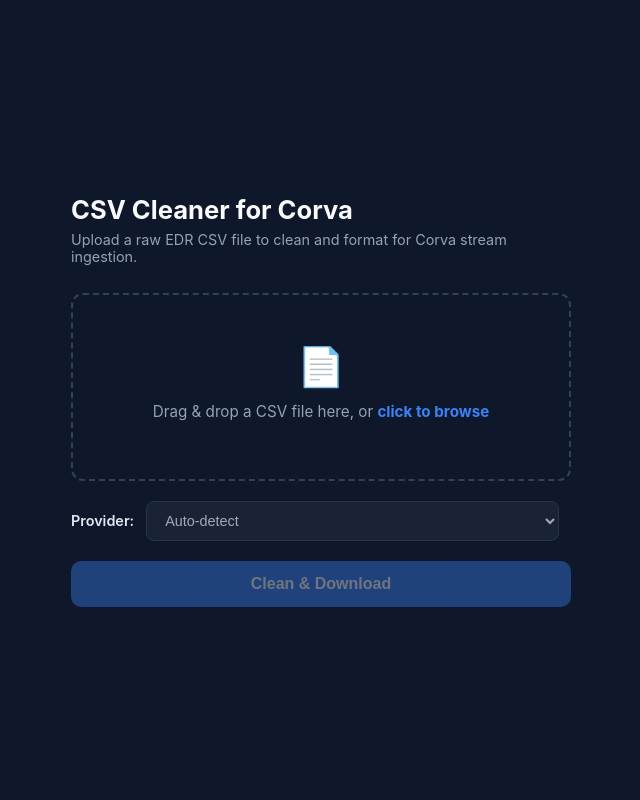
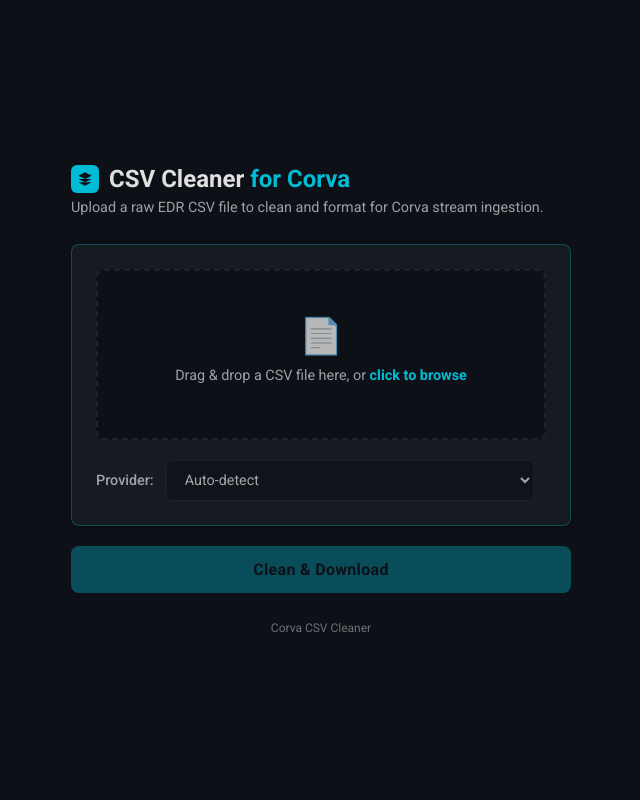
Before and after one commit to emanuelbyas-design/csv-cleaner-corva, a Flask app: page / in a window 1280 px wide. Shown: the whole page, without its empty margins (319-959 px from the left). Run offline with Flask 3, Linux system fonts and the light colour scheme.

Commit message:
Add Corva theme styling and file splitting for large CSVs

```diff
--- a/web/templates/index.html
+++ b/web/templates/index.html
@@ -4,13 +4,31 @@
     <meta charset="UTF-8">
     <meta name="viewport" content="width=device-width, initial-scale=1.0">
     <title>CSV Cleaner for Corva</title>
+    <link rel="preconnect" href="https://fonts.googleapis.com">
+    <link rel="preconnect" href="https://fonts.gstatic.com" crossorigin>
+    <link href="https://fonts.googleapis.com/css2?family=Roboto:wght@400;500;700&display=swap" rel="stylesheet">
     <style>
+        :root {
+            --bg-primary: #0d1117;
+            --bg-secondary: #161b22;
+            --bg-tertiary: #21262d;
+            --accent-cyan: #00bcd4;
+            --accent-cyan-hover: #00acc1;
+            --accent-green: #4caf50;
+            --accent-red: #f44336;
+            --text-primary: #e0e0e0;
+            --text-secondary: rgba(255, 255, 255, 0.6);
+            --text-muted: rgba(255, 255, 255, 0.4);
+            --border-subtle: rgba(255, 255, 255, 0.08);
+            --border-accent: rgba(0, 188, 212, 0.3);
+        }
+
         * { margin: 0; padding: 0; box-sizing: border-box; }
 
         body {
-            font-family: -apple-system, BlinkMacSystemFont, "Segoe UI", Roboto, sans-serif;
-            background: #0f172a;
-            color: #e2e8f0;
+            font-family: 'Roboto', sans-serif;
+            background: var(--bg-primary);
+            color: var(--text-primary);
             min-height: 100vh;
             display: flex;
             align-items: center;
@@ -23,58 +41,96 @@
             padding: 20px;
         }
 
+        .header {
+            display: flex;
+            align-items: center;
+            gap: 10px;
+            margin-bottom: 6px;
+        }
+
+        .logo-mark {
+            width: 28px;
+            height: 28px;
+            border-radius: 6px;
+            background: var(--accent-cyan);
+            display: flex;
+            align-items: center;
+            justify-content: center;
+            flex-shrink: 0;
+        }
+
+        .logo-mark svg {
+            width: 16px;
+            height: 16px;
+            fill: var(--bg-primary);
+        }
+
         h1 {
-            font-size: 1.6rem;
+            font-size: 1.5rem;
             font-weight: 700;
-            margin-bottom: 6px;
-            color: #f8fafc;
+            color: var(--text-primary);
+        }
+
+        h1 span {
+            color: var(--accent-cyan);
         }
 
         .subtitle {
-            color: #94a3b8;
+            color: var(--text-secondary);
             font-size: 0.9rem;
             margin-bottom: 28px;
         }
 
+        .card {
+            background: var(--bg-secondary);
+            border: 1px solid var(--border-accent);
+            border-radius: 8px;
+            padding: 24px;
+            margin-bottom: 20px;
+            box-shadow: 0 2px 8px rgba(0, 0, 0, 0.3);
+            transition: border-color 0.3s ease, box-shadow 0.3s ease;
+        }
+
         .drop-zone {
-            border: 2px dashed #334155;
-            border-radius: 12px;
-            padding: 48px 24px;
+            border: 2px dashed rgba(255, 255, 255, 0.08);
+            border-radius: 8px;
+            padding: 44px 24px;
             text-align: center;
             cursor: pointer;
             transition: border-color 0.2s, background 0.2s;
-            margin-bottom: 20px;
+            background: var(--bg-primary);
         }
 
         .drop-zone:hover, .drop-zone.dragover {
-            border-color: #3b82f6;
-            background: rgba(59, 130, 246, 0.06);
+            border-color: var(--accent-cyan);
+            background: rgba(0, 188, 212, 0.04);
         }
 
         .drop-zone.has-file {
-            border-color: #22c55e;
-            background: rgba(34, 197, 94, 0.06);
+            border-color: var(--accent-green);
+            background: rgba(76, 175, 80, 0.04);
         }
 
         .drop-icon {
-            font-size: 2.4rem;
-            margin-bottom: 12px;
+            font-size: 2.2rem;
+            margin-bottom: 10px;
+            opacity: 0.7;
         }
 
         .drop-text {
-            font-size: 0.95rem;
-            color: #94a3b8;
+            font-size: 0.9rem;
+            color: var(--text-secondary);
         }
 
         .drop-text strong {
-            color: #3b82f6;
+            color: var(--accent-cyan);
         }
 
         .file-name {
             margin-top: 10px;
             font-size: 0.85rem;
-            color: #22c55e;
-            font-weight: 600;
+            color: var(--accent-green);
+            font-weight: 500;
             word-break: break-all;
         }
 
@@ -82,29 +138,37 @@
             display: flex;
             align-items: center;
             gap: 12px;
-            margin-bottom: 20px;
+            margin-top: 20px;
         }
 
         .provider-row label {
             font-size: 0.9rem;
-            font-weight: 600;
+            font-weight: 500;
             white-space: nowrap;
+            color: var(--text-secondary);
         }
 
         .provider-row select {
             flex: 1;
             padding: 10px 14px;
-            border-radius: 8px;
-            border: 1px solid #334155;
-            background: #1e293b;
-            color: #e2e8f0;
+            border-radius: 6px;
+            border: 1px solid var(--border-subtle);
+            background: var(--bg-primary);
+            color: var(--text-primary);
+            font-family: 'Roboto', sans-serif;
             font-size: 0.9rem;
             cursor: pointer;
+            transition: border-color 0.2s;
+        }
+
+        .provider-row select:focus {
+            outline: none;
+            border-color: var(--accent-cyan);
         }
 
         .detected-badge {
             font-size: 0.78rem;
-            color: #94a3b8;
+            color: var(--text-muted);
             white-space: nowrap;
         }
 
@@ -112,31 +176,35 @@
             width: 100%;
             padding: 14px;
             border: none;
-            border-radius: 10px;
+            border-radius: 8px;
+            font-family: 'Roboto', sans-serif;
             font-size: 1rem;
             font-weight: 700;
             cursor: pointer;
-            transition: background 0.2s, opacity 0.2s;
+            transition: background 0.2s, opacity 0.2s, box-shadow 0.2s;
+            letter-spacing: 0.02em;
         }
 
         .btn-primary {
-            background: #3b82f6;
-            color: white;
+            background: var(--accent-cyan);
+            color: var(--bg-primary);
         }
 
         .btn-primary:hover {
-            background: #2563eb;
+            background: var(--accent-cyan-hover);
+            box-shadow: 0 0 16px rgba(0, 188, 212, 0.3);
         }
 
         .btn:disabled {
-            opacity: 0.4;
+            opacity: 0.35;
             cursor: not-allowed;
+            box-shadow: none;
         }
 
         .status {
             margin-top: 20px;
             padding: 14px 16px;
-            border-radius: 10px;
+            border-radius: 8px;
             font-size: 0.85rem;
             line-height: 1.5;
             display: none;
@@ -144,30 +212,30 @@
 
         .status.success {
             display: block;
-            background: rgba(34, 197, 94, 0.1);
-            border: 1px solid #166534;
-            color: #4ade80;
+            background: rgba(76, 175, 80, 0.1);
+            border: 1px solid rgba(76, 175, 80, 0.3);
+            color: var(--accent-green);
         }
 
         .status.error {
             display: block;
-            background: rgba(239, 68, 68, 0.1);
-            border: 1px solid #991b1b;
-            color: #f87171;
+            background: rgba(244, 67, 54, 0.1);
+            border: 1px solid rgba(244, 67, 54, 0.3);
+            color: var(--accent-red);
         }
 
         .status.loading {
             display: block;
-            background: rgba(59, 130, 246, 0.1);
-            border: 1px solid #1e40af;
-            color: #93c5fd;
+            background: rgba(0, 188, 212, 0.08);
+            border: 1px solid var(--border-accent);
+            color: var(--accent-cyan);
         }
 
         .spinner {
             display: inline-block;
             width: 14px;
             height: 14px;
-            border: 2px solid #93c5fd;
+            border: 2px solid var(--accent-cyan);
             border-top-color: transparent;
             border-radius: 50%;
             animation: spin 0.7s linear infinite;
@@ -176,13 +244,26 @@
         }
 
         @keyframes spin { to { transform: rotate(360deg); } }
+
+        .footer {
+            margin-top: 28px;
+            text-align: center;
+            font-size: 0.75rem;
+            color: var(--text-muted);
+        }
     </style>
 </head>
 <body>
     <div class="container">
-        <h1>CSV Cleaner for Corva</h1>
+        <div class="header">
+            <div class="logo-mark">
+                <svg viewBox="0 0 24 24"><path d="M12 2L2 7l10 5 10-5-10-5zM2 17l10 5 10-5M2 12l10 5 10-5"/></svg>
+            </div>
+            <h1>CSV Cleaner <span>for Corva</span></h1>
+        </div>
         <p class="subtitle">Upload a raw EDR CSV file to clean and format for Corva stream ingestion.</p>
 
+        <div class="card">
             <div class="drop-zone" id="dropZone">
                 <div class="drop-icon">&#128196;</div>
                 <div class="drop-text">Drag & drop a CSV file here, or <strong>click to browse</strong></div>
@@ -201,10 +282,13 @@
                 </select>
                 <span class="detected-badge" id="detectedBadge"></span>
             </div>
+        </div>
 
         <button class="btn btn-primary" id="cleanBtn" disabled>Clean & Download</button>
 
         <div class="status" id="status"></div>
+
+        <div class="footer">Corva CSV Cleaner</div>
     </div>
 
     <script>
@@ -301,8 +385,10 @@
                 }
 
                 const blob = await response.blob();
+                const disposition = response.headers.get("Content-Disposition") || "";
+                const match = disposition.match(/filename="?(.+?)"?$/);
                 const base = selectedFile.name.replace(/\.csv$/i, "");
-                const downloadName = `${base}_Corva_Formatted.csv`;
+                const downloadName = match ? match[1] : `${base}_Corva_Formatted.csv`;
 
                 const url = URL.createObjectURL(blob);
                 const a = document.createElement("a");
@@ -311,7 +397,9 @@
                 a.click();
                 URL.revokeObjectURL(url);
 
-                showStatus(`Done! File downloaded as <strong>${downloadName}</strong>`, "success");
+                const isZip = downloadName.endsWith(".zip");
+                const note = isZip ? " (split into multiple parts)" : "";
+                showStatus(`Done! File downloaded as <strong>${downloadName}</strong>${note}`, "success");
             } catch (e) {
                 showStatus("Network error. Is the server running?", "error");
             }
--- a/web/web_app.py
+++ b/web/web_app.py
@@ -3,6 +3,7 @@ import os
 import sys
 import tempfile
 import shutil
+import zipfile
 
 sys.path.insert(0, os.path.join(os.path.dirname(__file__), ".."))
 
@@ -75,13 +76,25 @@ def clean():
         result = cleaner.clean()
 
         base, ext = os.path.splitext(file.filename)
-        download_name = f"{base}_Corva_Formatted{ext}"
+
+        if len(result.output_paths) == 1:
+            return send_file(
+                result.output_paths[0],
+                as_attachment=True,
+                download_name=f"{base}_Corva_Formatted{ext}",
+                mimetype="text/csv",
+            )
+
+        zip_path = os.path.join(tmp_dir, f"{base}_Corva_Formatted.zip")
+        with zipfile.ZipFile(zip_path, "w", zipfile.ZIP_DEFLATED) as zf:
+            for p in result.output_paths:
+                zf.write(p, os.path.basename(p))
 
         return send_file(
-            result.output_path,
+            zip_path,
             as_attachment=True,
-            download_name=download_name,
-            mimetype="text/csv",
+            download_name=f"{base}_Corva_Formatted.zip",
+            mimetype="application/zip",
         )
     except Exception as e:
         return jsonify({"error": str(e)}), 500
```
Also changed, not shown: app.py (+103 -41 lines), cleaners/base.py (+27 -10 lines). Lines whose indentation alone changed are shown as unchanged.
